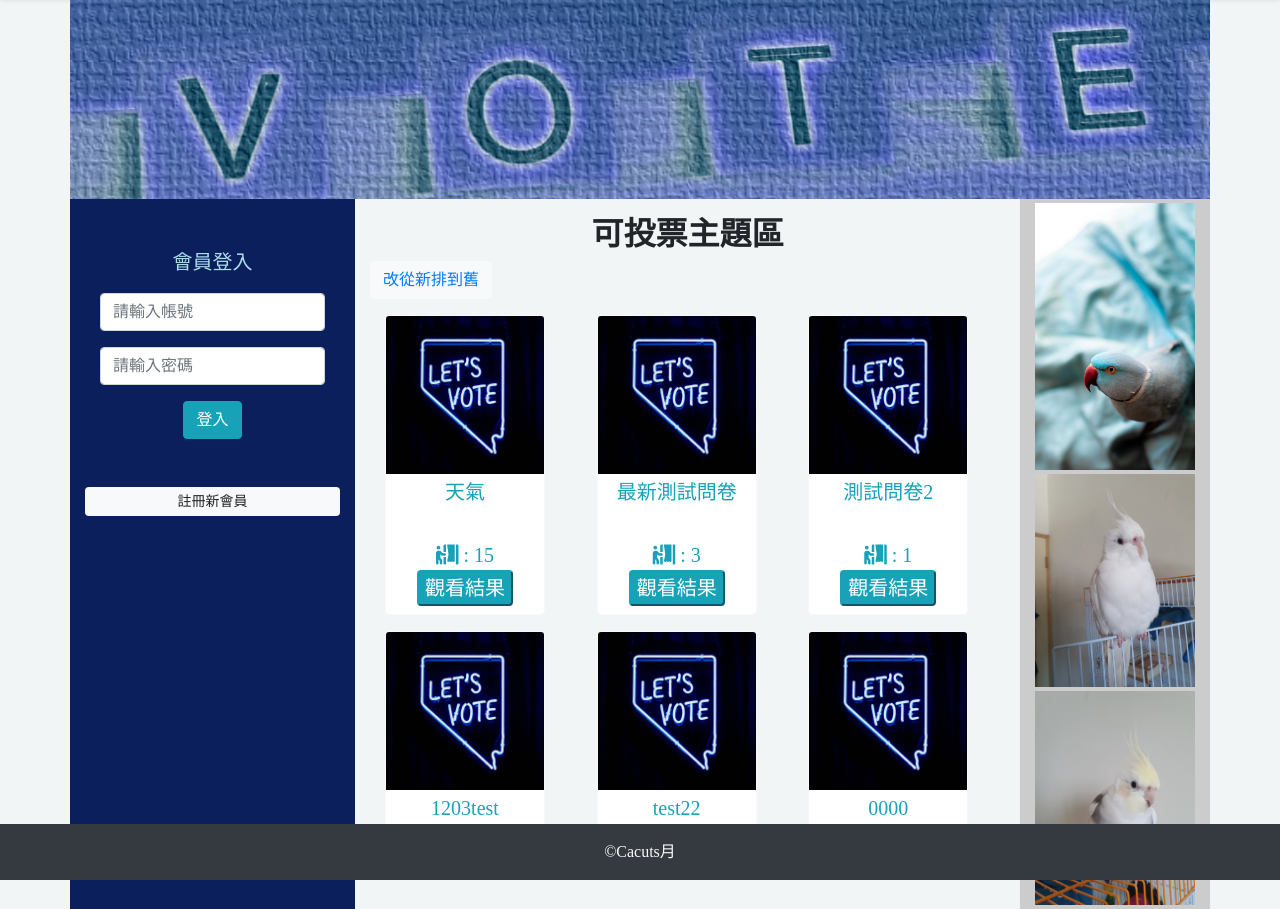
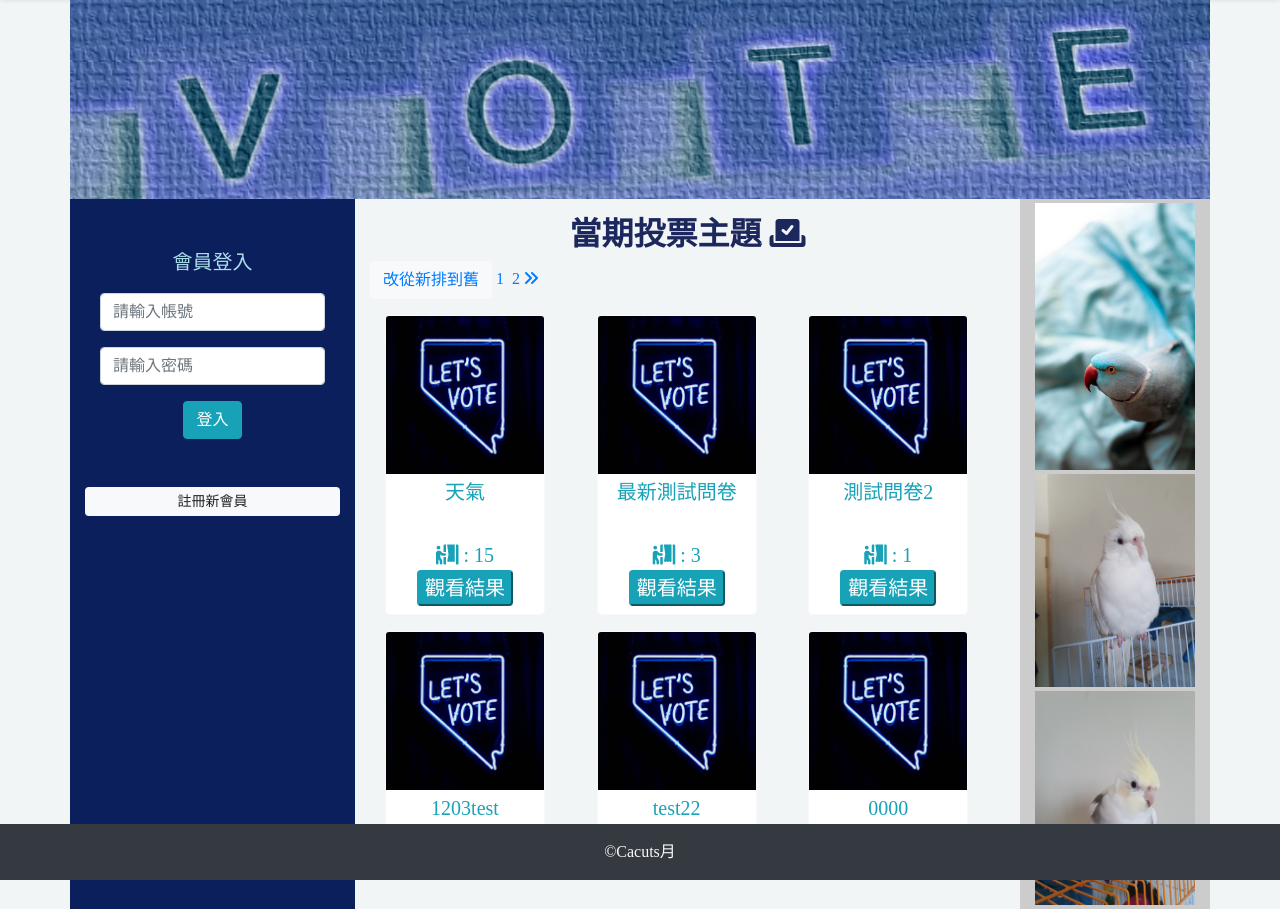
Before and after one commit to mooncactusmoon/vote, a PHP site: page /?do=show_vote_list&id=1 in a window 1280 px wide. Shown: the part 57-966 px from the top of the page. Run offline with PHP 8.4, Linux system fonts and the light colour scheme; data comes from the database, SQL or seed files in the repository; some libraries are stand-ins or nearby versions.

Commit message:
增加分頁功能，各個版面稍作調整 (已上傳220

```diff
--- a/backend/adImg.php
+++ b/backend/adImg.php
@@ -7,7 +7,7 @@
 ?>
 <div class="container">
 
-    <h2 class="text-center my-3 font-weight-bold">廣告圖片管理</h2>
+    <h2 class="text-center my-3 font-weight-bold">廣告圖片管理 <i class="fas fa-ad"></i></h2>
 
     <div class="row">
         <div class="input-group ml-5">
--- a/backend/edit_subject.php
+++ b/backend/edit_subject.php
@@ -9,7 +9,7 @@ $options=all('options',['topic_id'=>$_GET['id']]);
     <div class="row">
         <div class="col-8">
 
-            <h2 class="text-right mt-3 font-weight-bold">編輯投票問卷</h2>
+            <h2 class="text-right mt-3 font-weight-bold">編輯投票問卷 <i class="fas fa-tools"></i></h2>
         </div>
         <div class="col-4">
             <button class="btn btn-outline-danger btn-sm mt-3" id="d" >刪除此投票</button>
--- a/frontend/add_subject_form.php
+++ b/frontend/add_subject_form.php
@@ -6,7 +6,7 @@ if(!isset($_SESSION['user'])){ //這是有登入者都能看到
 }
 ?>
 
-<h2 class="text-center my-3 font-weight-bold">增加投票問卷</h2>
+<h2 class="text-center my-3 font-weight-bold">增加投票問卷 <i class="fas fa-folder-plus"></i></h2>
 <form action="./api/new_subject.php" method='post' class='col-6 m-auto' name="vote_form">
 
     <input style="width:300px;height:50px;font-size:20px;" id="q" type="text" name="subject" maxlength="13" placeholder="請輸入投票主題(13個字元內)" required>
--- a/frontend/aside.php
+++ b/frontend/aside.php
@@ -7,19 +7,19 @@
             echo "<span class='text-center  '>的工作列</span>";
 
         ?>
-            <a class="px-2 mt-3 a" href="./index.php">進入可投票區</a>
+            <a class="px-2 mt-3 a" href="./index.php">進入當期投票</a>
             <a class="px-2 mt-3 a" href="./index.php?do=close_vote_list">查看截止投票</a>
             <a class="px-2 mt-3 a" href="./index.php?do=add_subject_form">新增投票主題</a>
             <a class="px-2 mt-3 a" href="./index.php?do=member">會員資料管理</a>
             <?php
             if ($_SESSION['id'] == 1) {
             ?>
-                <a class="px-2 mt-3 a" href="./backend/index.php?do=show_vote_list">投票管理</a>
+                <a class="px-2 mt-3 a" href="./backend/index.php?do=manage_vote">投票管理</a>
                 <a class="px-2 mt-3 a" href="./backend/index.php?do=adImg">廣告管理</a>
 
             <?php
             }
-            echo "<a href='logout.php' class='btn-sm mt-5 btn-warning w-75 mx-auto'>登出</a>";
+            echo "<a href='logout.php' class='btn-sm mt-5 btn-warning w-75 mx-auto'><i class='fas fa-sign-out-alt'>登出</i></a>";
             ?>
         <?php
         } else {
--- a/frontend/search.php
+++ b/frontend/search.php
@@ -15,7 +15,7 @@ function find_like($table, $topic,$sh) {
 }
 ?>
 
-<h2 class="text-center mt-3 font-weight-bold text-secondary"><i class="fas fa-search"></i>搜尋"<?=$_POST['search']?>"的結果</h2>
+<h2 id="title" class="text-center mt-3 font-weight-bold text-secondary"><i class="fas fa-search"></i>搜尋"<?=$_POST['search']?>"的結果</h2>
 <h4 class="text-center mt-4 font-weight-bold text-danger"><i class="fas fa-fire "></i>當期投票</h4>
 <?php
 $search1=find_like('topics',['topic'=>$_POST['search']],1); //已開啟的問卷
@@ -93,5 +93,7 @@ if(count($search2)==0){
     echo "查無相關問卷";
 }
 //顯示關閉問卷 END
+echo "<div >";
+echo "<br><br><a href='#title' class='text-center'>TOP</a> ";
+echo "</div>";
 ?>
-<br><br>
--- a/frontend/show_vote_list.php
+++ b/frontend/show_vote_list.php
@@ -1,22 +1,71 @@
-<h2 class="text-center mt-3 font-weight-bold" id="title">可投票主題區</h2>
+<h2 class="text-center mt-3 font-weight-bold" id="title">當期投票主題 <i class="fas fa-vote-yea"></i></h2>
 
 
 <?php
-$subjects=all('topics',['sh'=>1]); //只顯示有開的問卷
-// echo "<ol class='list-group'>";
+// $subjects=all('topics',['sh'=>1]); //只顯示有開的問卷
+$s="SELECT count(*) FROM `topics` WHERE `sh` = '1'";
+$num=$pdo->query($s)->fetchColumn(); //要顯示的總數
+$div=6; //設定每頁要幾個問卷
+$pages=ceil($num/$div); //頁數
+$now=$_GET['p']??1; //當前頁
+$start=($now-1)*$div;
+$sq="SELECT * FROM `topics` WHERE `sh` = '1' LIMIT $start,$div"; //由舊到新
+$sq2="SELECT * FROM `topics` WHERE `sh`= '1' ORDER BY `id` DESC LIMIT $start,$div;";//新到舊
+$subject=$pdo->query($sq)->fetchAll(PDO::FETCH_ASSOC);
+$subject2=$pdo->query($sq2)->fetchAll(PDO::FETCH_ASSOC);
+
 
 //控制問卷排序方式
 if(isset($_GET['id'])){
     if($_GET['id']==1){
-        $array=$subjects;
+        // $array=$subjects;
+        $array=$subject;
         echo "<button class='btn btn-light'><a href='?do=show_vote_list'>改從新排到舊</a></button>";
+        if(($now-1)>0){
+            $p=$now-1;
+            echo "<a href='?do=show_vote_list&id=1&p=$p'><i class='fas fa-angle-double-left'></i></a>";
+         }
+
+         for($i=1;$i<=$pages;$i++){
+            if($i==$now){ //判斷頁碼是否當前頁面
+                $fontsize="24px";
+            }else{
+                $fontsize="16px";
+            }
+            echo "<a href='?do=show_vote_list&id=1&p=$i'>&nbsp;$i&nbsp;</a>";
+         }
+
+         if(($now+1)<=$pages){
+            $p=$now+1;
+            echo "<a href='?do=show_vote_list&id=1&p=$p'><i class='fas fa-angle-double-right'></i></a>";
+         }
     }
 
     }else{
-    $array=array_reverse($subjects);
+    // $array=array_reverse($subjects);
+    $array=$subject2;
     echo "<button class='btn btn-light'><a href='?do=show_vote_list&id=1'>改從舊排到新</a></button>";
+    if(($now-1)>0){
+        $p=$now-1;
+        echo "<a href='?do=show_vote_list&p=$p'><i class='fas fa-angle-double-left'></i></a>";
+     }
+     for($i=1;$i<=$pages;$i++){
+        if($i==$now){ //判斷頁碼是否當前頁面
+            $fontsize="24px";
+        }else{
+            $fontsize="16px";
+        }
+        echo "<a href='?do=show_vote_list&p=$i'>&nbsp;$i&nbsp;</a>";
+     }
+
+     if(($now+1)<=$pages){
+        $p=$now+1;
+        echo "<a href='?do=show_vote_list&p=$p'><i class='fas fa-angle-double-right'></i></a>";
+     }
 }
 //控制問卷排序方式 end
+
+// echo "<ol class='list-group'>";
 echo "<div class='container text-center' style='font-size:20px'>";
 echo "<div class='row'>";
 
@@ -64,8 +113,9 @@ foreach ( $array as $key => $value) {
 echo "</div>";
 }
 // echo "</ol>";
-echo "</div>";
-echo "<br><br><a href='#title' class='text-center'>TOP</a> ";
+
+echo "</div><br>";
+// echo "<br><br><a href='#title' class='text-center'>TOP</a> ";
 echo "</div>";
 
 ?>
--- a/index.php
+++ b/index.php
@@ -14,7 +14,9 @@
             background-color: #f2f5f5;
             font-family: Microsoft JhengHei;
         }
-
+        h2{
+            color:#1c275e;
+        }
         nav {
             background-color: #dfeded;
         }
```
Also changed, not shown: backend/index.php (+6 -4 lines), backend/manage_vote.php (+46 -24 lines), frontend/close_vote_list.php (+58 -7 lines), README.md.
